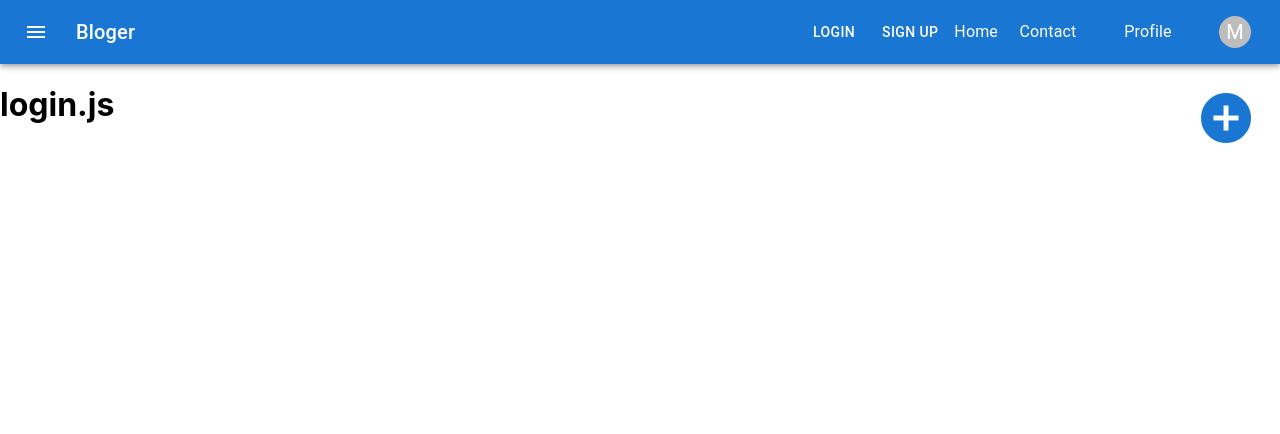
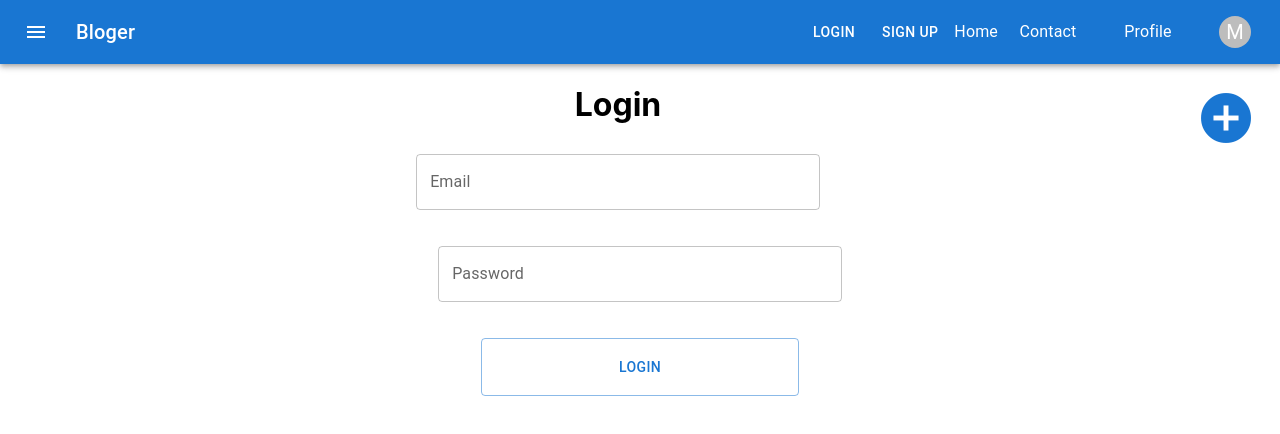
Before and after one commit to asimmaqsood57/Bloging-System, a React (Create React App) app in the folder client/: page /login in a window 1280 px wide. Shown: the top 434 px of the page. Built offline with nearby package versions, Linux system fonts and the light colour scheme.

Commit message:
login component is ready

```diff
--- a/client/src/components/AddBlog.js
+++ b/client/src/components/AddBlog.js
@@ -3,7 +3,17 @@ import Box from "@mui/material/Box";
 import TextField from "@mui/material/TextField";
 import Container from "@mui/material/Container";
 import Button from "@mui/material/Button";
+import { useState } from "react";
 const AddBlog = () => {
+  const [blog, setblog] = useState({
+    title: "",
+    description: "",
+  });
+
+  const onchange = (e) => {
+    setblog({ ...blog, [e.target.name]: e.target.value });
+  };
+
   return (
     <>
       <Container maxWidth="sm">
@@ -15,7 +25,14 @@ const AddBlog = () => {
             maxWidth: "100%",
           }}
         >
-          <TextField fullWidth label="Blog Title" id="fullWidth" />
+          <TextField
+            fullWidth
+            label="Blog Title"
+            value={blog.title}
+            name="title"
+            onChange={onchange}
+            id="fullWidth"
+          />
 
           <h1>Blog Description</h1>
 
@@ -27,6 +44,9 @@ const AddBlog = () => {
             label="Blog Content"
             multiline
             fullWidth
+            name="description"
+            value={blog.description}
+            onChange={onchange}
             variant="outlined"
             rows={5}
           />
--- a/client/src/components/Login.js
+++ b/client/src/components/Login.js
@@ -1,11 +1,70 @@
-import React from "react";
+import * as React from "react";
+import Box from "@mui/material/Box";
+import TextField from "@mui/material/TextField";
+import { Container } from "@mui/material";
+import FormControl from "@mui/material/FormControl";
 
-const Login = () => {
+import IconButton from "@mui/material/IconButton";
+import OutlinedInput from "@mui/material/OutlinedInput";
+import InputLabel from "@mui/material/InputLabel";
+import InputAdornment from "@mui/material/InputAdornment";
+import Button from "@mui/material/Button";
+import { useState } from "react";
+export default function Login() {
+  const [credentials, setcredentials] = useState({
+    email: "",
+    password: "",
+  });
+
+  const onChange = (e) => {
+    setcredentials({ ...credentials, [e.target.name]: e.target.value });
+  };
   return (
-    <div>
-      <h1>login.js</h1>
-    </div>
+    <Container style={{ textAlign: "center" }}>
+      <h1>Login</h1>
+
+      <Box
+        component="form"
+        sx={{
+          "& > :not(style)": { m: 1, width: "40ch" },
+        }}
+        noValidate
+        autoComplete="off"
+      >
+        <TextField
+          id="outlined-basic"
+          name="email"
+          onChange={onChange}
+          value={credentials.email}
+          label="Email"
+          variant="outlined"
+        />
+        <br /> <br />
+        <FormControl sx={{ m: 1, width: "25ch" }} variant="outlined">
+          <InputLabel htmlFor="outlined-adornment-password">
+            Password
+          </InputLabel>
+          <OutlinedInput
+            id="outlined-adornment-password"
+            endAdornment={
+              <InputAdornment position="end">
+                <IconButton
+                  aria-label="toggle password visibility"
+                  edge="end"
+                ></IconButton>
+              </InputAdornment>
+            }
+            label="Password"
+            name="password"
+            onChange={onChange}
+            value={credentials.password}
+          />
+        </FormControl>
+        <br /> <br />
+        <Button variant="outlined" style={{ padding: "1rem" }}>
+          Login
+        </Button>
+      </Box>
+    </Container>
   );
-};
-
-export default Login;
+}
```
